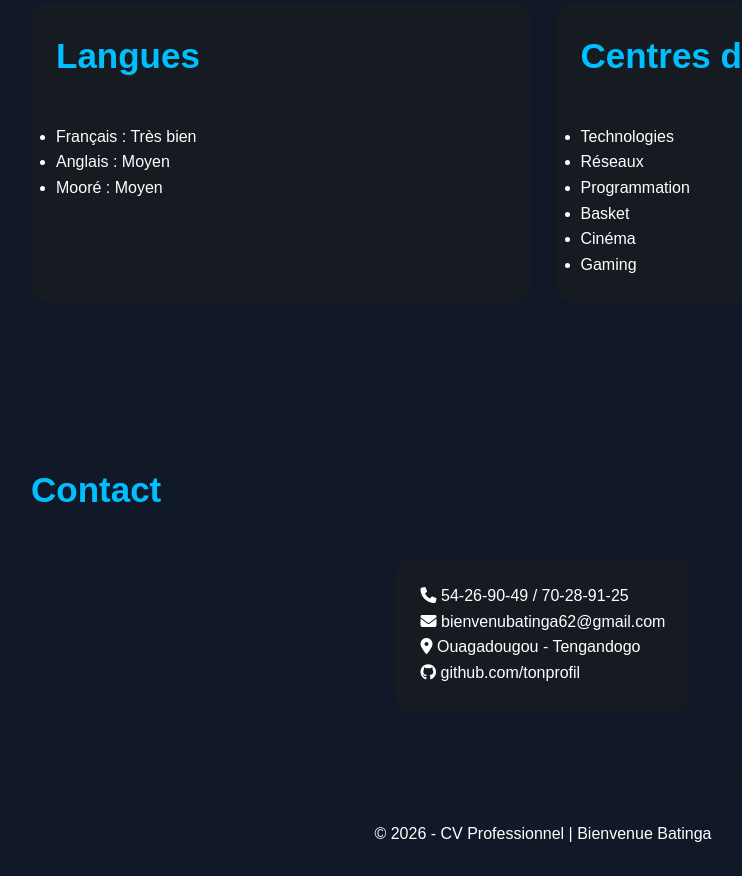
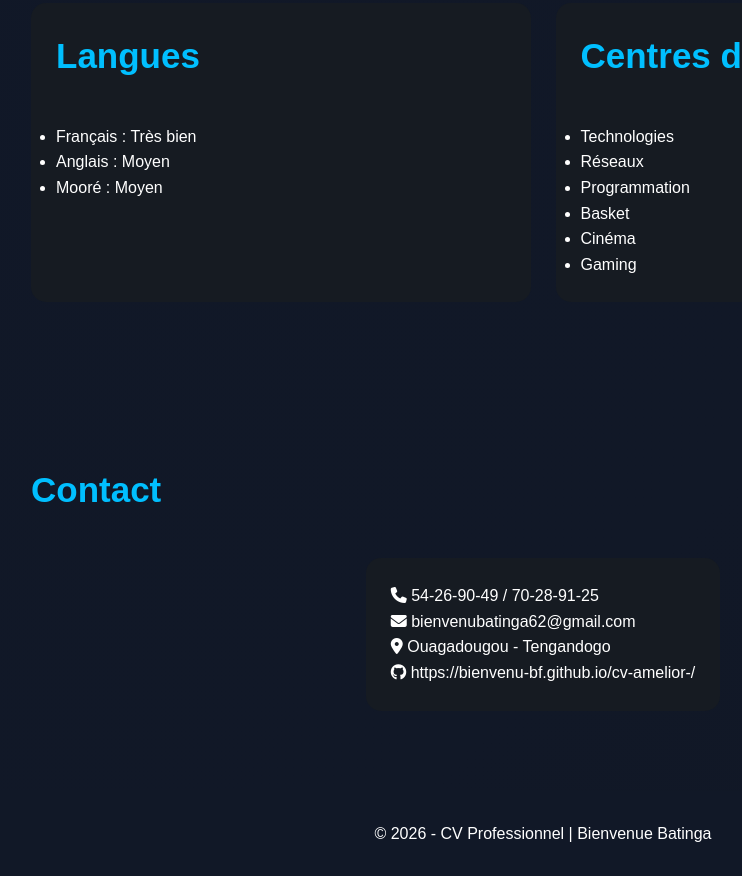
Before and after one commit to bienvenu-bf/cv-amelior-, a plain HTML site: page index.html in a window 1280 px wide. Shown: the part 3425-4301 px from the top of the page, without its empty margins (97-839 px from the left). Drawn offline with Linux system fonts and the light colour scheme.

Commit message:
index.html

```diff
--- a/index.html
+++ b/index.html
@@ -1,11 +1,10 @@
-<!DOCTYPE html>
+            <!DOCTYPE html>
 <html lang="fr">
 
 <head>
 
-    <!-- ========================= -->
     <!-- PARAMÈTRES -->
-    <!-- ========================= -->
+
 
     <meta charset="UTF-8">
     <meta name="viewport" content="width=device-width, initial-scale=1.0">
@@ -23,9 +22,7 @@
 
 <body>
 
-    <!-- ========================= -->
     <!-- NAVBAR -->
-    <!-- ========================= -->
 
     <header>
 
@@ -52,9 +49,8 @@
 
     </header>
 
-    <!-- ========================= -->
+
     <!-- HERO -->
-    <!-- ========================= -->
 
     <section class="hero" id="accueil">
 
@@ -122,9 +118,8 @@
 
     </section>
 
-    <!-- ========================= -->
     <!-- PROFIL -->
-    <!-- ========================= -->
+
 
     <section class="section reveal" id="profil">
 
@@ -155,9 +150,8 @@
 
     </section>
 
-    <!-- ========================= -->
     <!-- COMPÉTENCES -->
-    <!-- ========================= -->
+
 
     <section class="section reveal" id="competences">
 
@@ -273,9 +267,8 @@
 
     </section>
 
-    <!-- ========================= -->
     <!-- EXPERIENCES -->
-    <!-- ========================= -->
+
 
     <section class="section reveal" id="experience">
 
@@ -339,9 +332,7 @@
 
     </section>
 
-    <!-- ========================= -->
     <!-- FORMATIONS -->
-    <!-- ========================= -->
 
     <section class="section reveal" id="formation">
 
@@ -440,9 +431,7 @@
 
     </section>
 
-    <!-- ========================= -->
     <!-- LANGUES + INTERETS -->
-    <!-- ========================= -->
 
     <section class="section reveal">
 
@@ -494,10 +483,7 @@
         </div>
 
     </section>
-
-    <!-- ========================= -->
     <!-- CONTACT -->
-    <!-- ========================= -->
 
     <section class="section reveal" id="contact">
 
@@ -539,7 +525,7 @@
 
                     <i class="fa-brands fa-github"></i>
 
-                    github.com/tonprofil
+                   https://bienvenu-bf.github.io/cv-amelior-/
 
                 </p>
 
@@ -548,10 +534,7 @@
         </div>
 
     </section>
-
-    <!-- ========================= -->
     <!-- FOOTER -->
-    <!-- ========================= -->
 
     <footer>
 
@@ -564,9 +547,8 @@
 
     </footer>
 
-    <!-- ========================= -->
     <!-- BOUTON TOP -->
-    <!-- ========================= -->
+
 
     <button id="topBtn">
 
```
